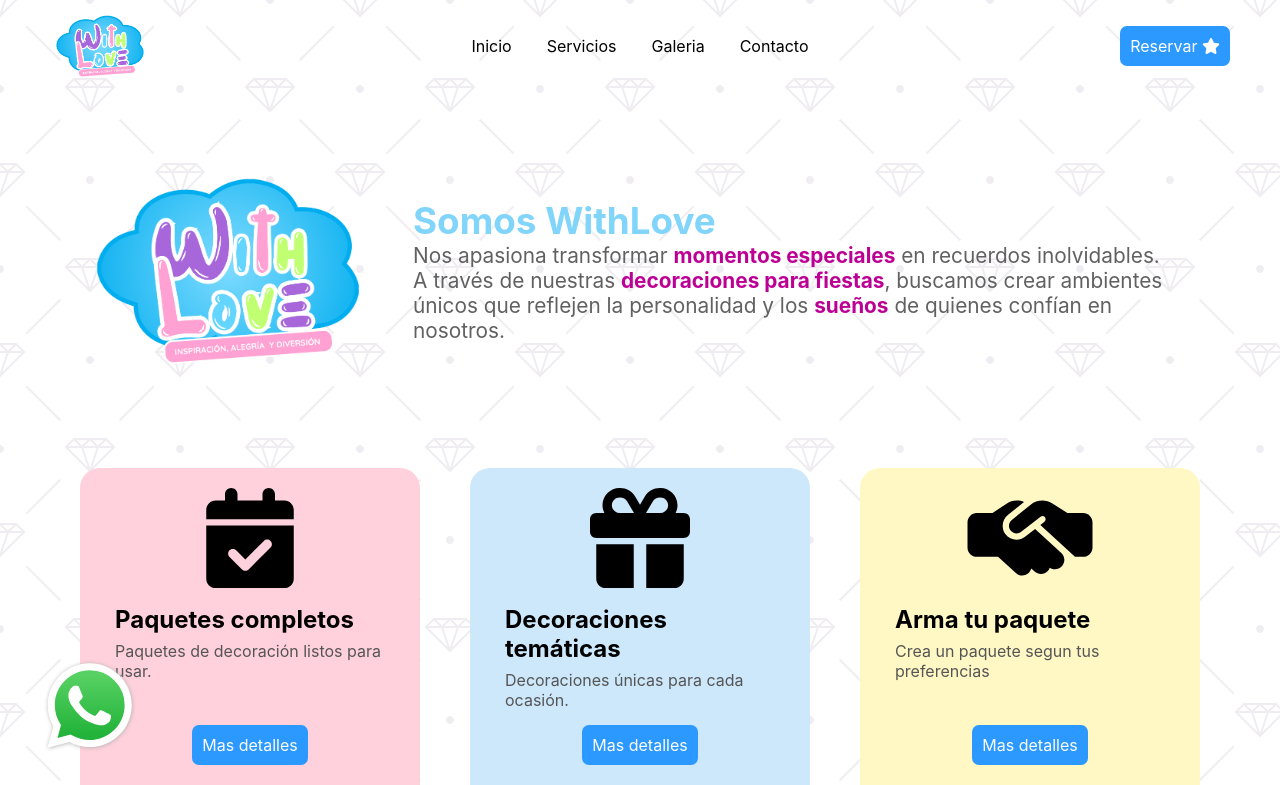
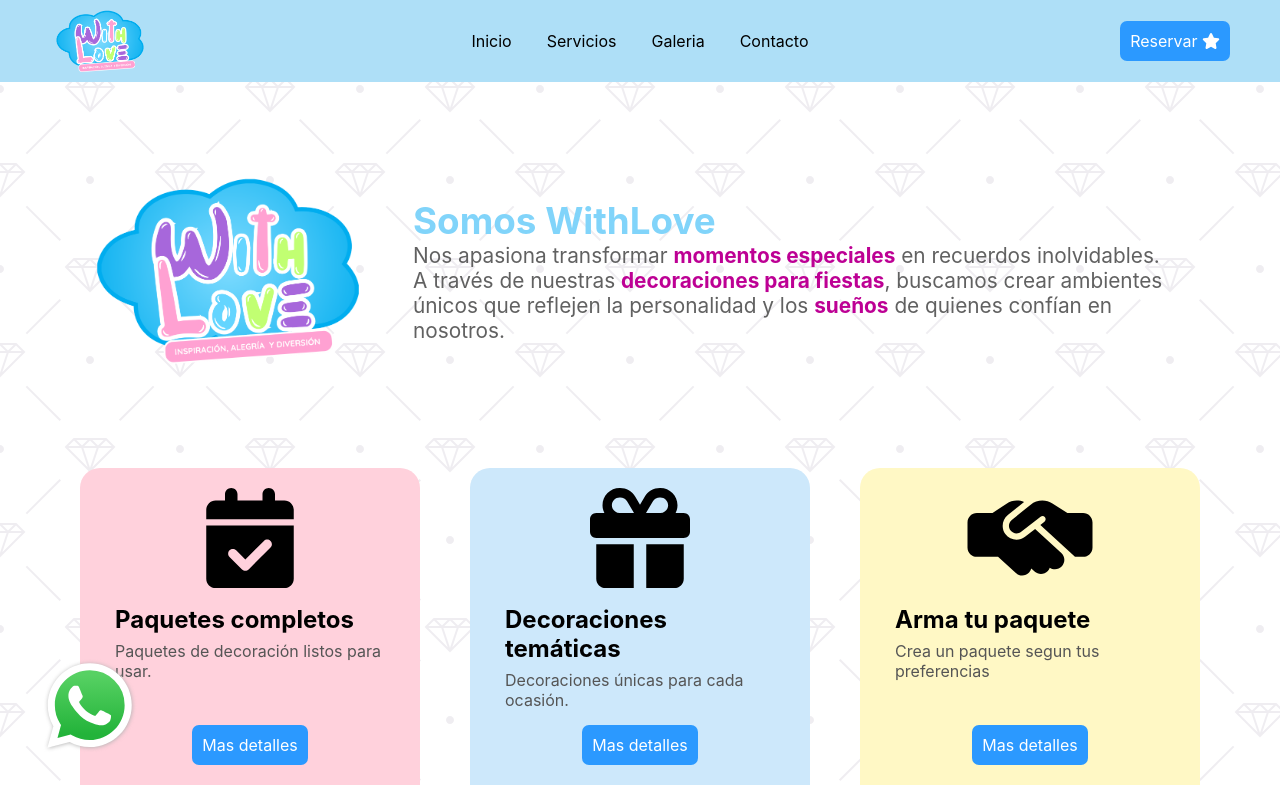
Before and after one commit to kevvj/with-love, a Next.js app: page / in a window 1280 px wide. Shown: the top 785 px of the page. Built offline with nearby package versions, Linux system fonts and the light colour scheme.

Commit message:
ColorChange:Header

```diff
--- a/src/app/css/Header.css
+++ b/src/app/css/Header.css
@@ -1,7 +1,6 @@
 .header {
     display: flex;
-    padding: 15px 50px;
-    border-radius: 5px;
+    padding: 10px 50px;
     align-items: center;
     justify-content:space-between;
     position: fixed;
@@ -10,6 +9,7 @@
     right: 0;
     z-index: 1000;
     transition: color 0.3s ease;
+
 }
 
 .header::before {
@@ -21,12 +21,13 @@
     bottom: 0;
     z-index: -1;
     transition: background 1s ease, opacity 0.5s ease;
+    background-color: #AEDFF7;
 
 }
 
 .header.scrolled::before {
-    background-color: rgb(246, 246, 246);
-    opacity: 0.8;
+    background-color: #B8E1DD;
+    opacity: 0.6;
     backdrop-filter: blur(5px);
 }
 
```
